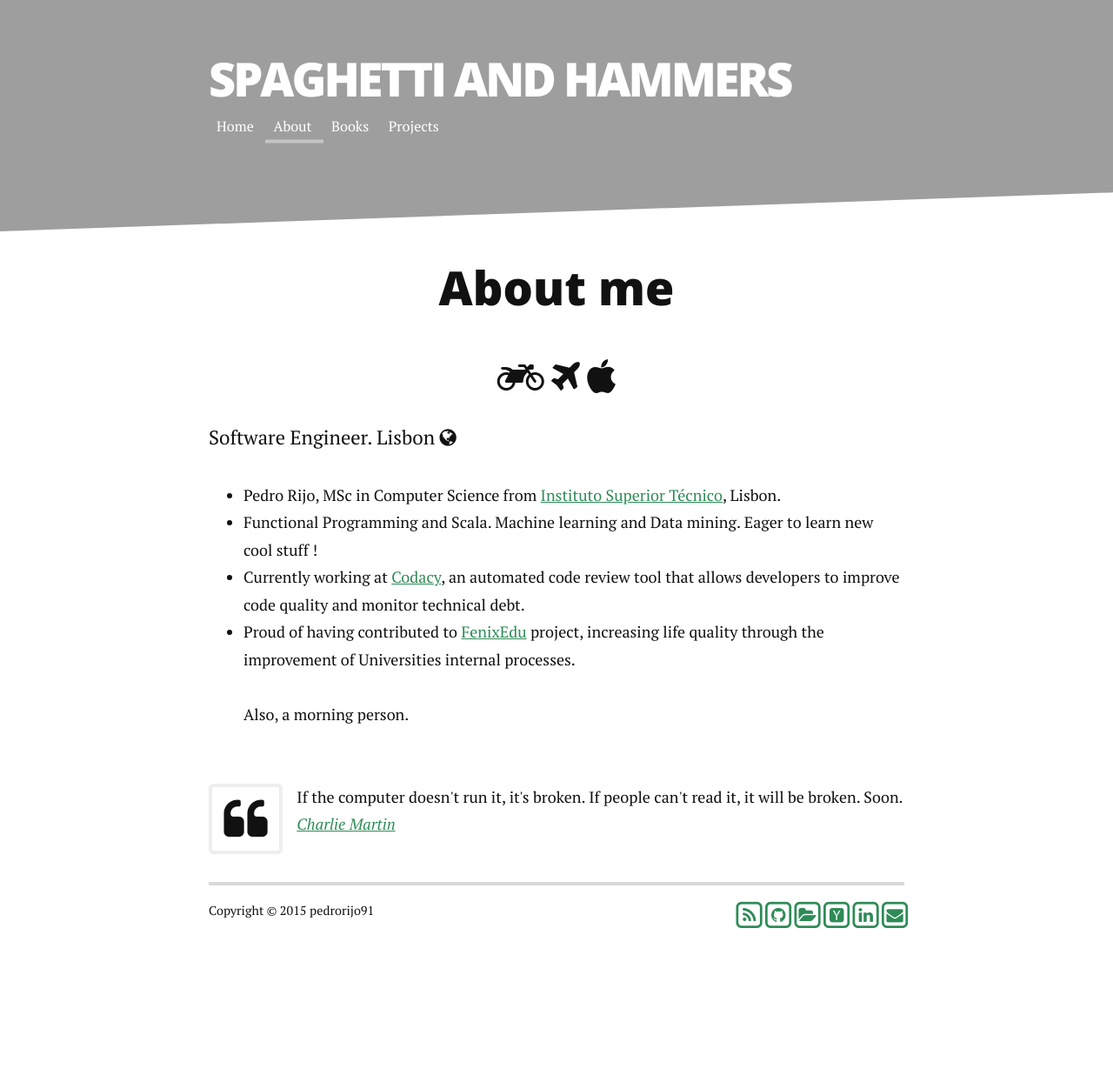
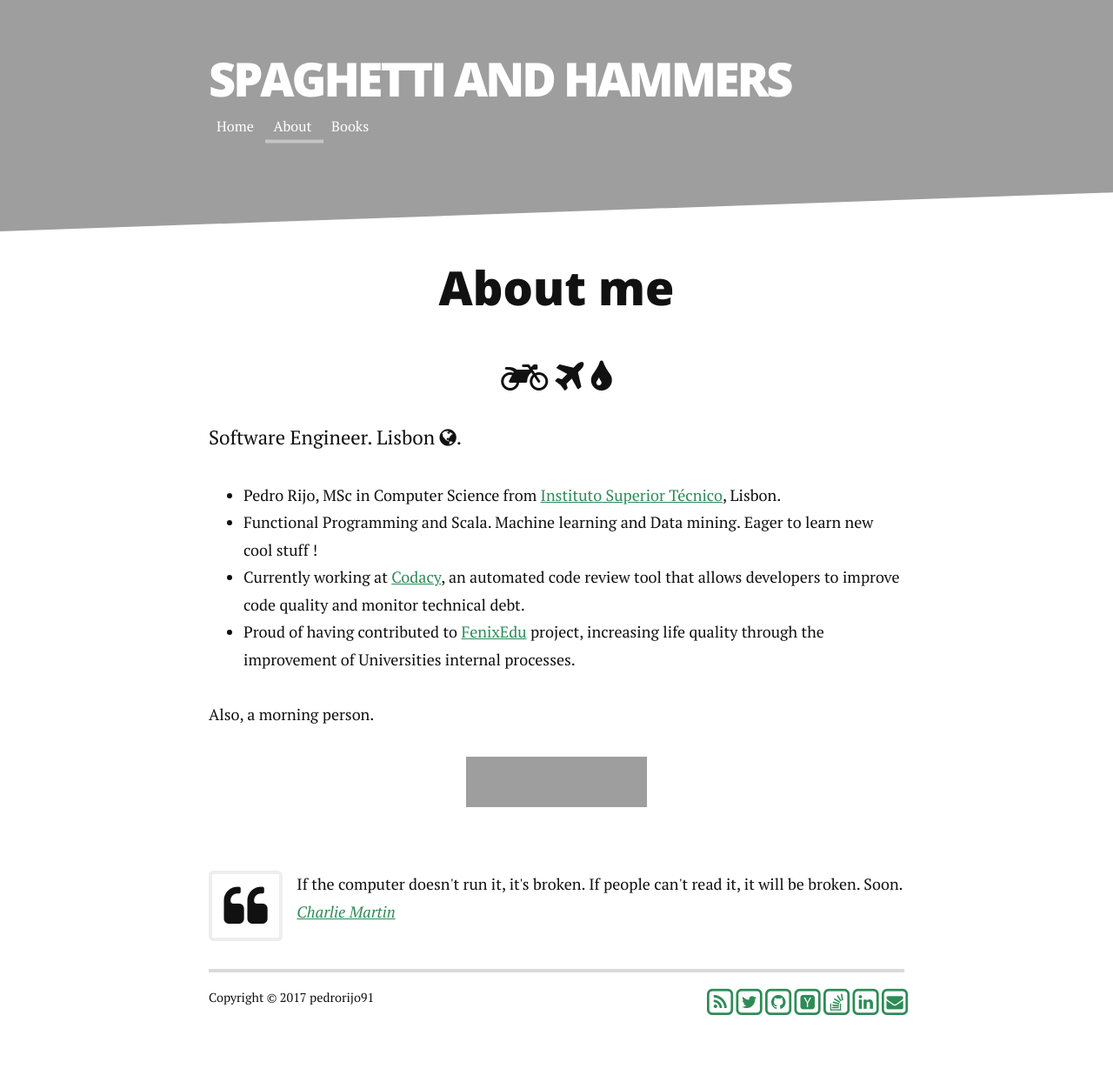
Before and after one commit to pedrorijo91/pedrorijo91.github.io, a Jekyll site: the page built from about.html, in a window 1280 px wide. Shown: the whole page at 87% size. Built offline with Jekyll 4.4.1, drawn with Linux system fonts in a browser that asks for light colours; nearby versions of some CDN libraries; comment, search, counter and statistics services are not loaded; before the commit the page ends 1144 px from its top, so only the background shows below that; grey boxes are pictures that could not be loaded.

Commit message:
General improvements
- improve about page: SO badge and minor changes
- improve footer: add/remove icons && fix click link
- hide projects page

```diff
--- a/_config.yml
+++ b/_config.yml
@@ -17,8 +17,8 @@ navigation:
    url: /about
  - title: Books
    url: /books
- - title: Projects
-   url: /projects
+# - title: Projects
+#   url: /projects
 
 author: pedrorijo91
 email: pedrorijo91@gmail.com
--- a/_includes/footer.html
+++ b/_includes/footer.html
@@ -1,6 +1,6 @@
           <div class="footer">
             <div class="container">
-              <p class="copy">Copyright &copy; 2015 pedrorijo91</p>
+              <p class="copy">Copyright &copy; 2017 pedrorijo91</p>
 
               <div class="footer-links">
                 <ul class="noList">
@@ -10,49 +10,47 @@
                       <i class="fa fa-rss fa-stack-1x"></i>
                     </span>
                   </a></li>
-                  {% comment %}
-                  <li><a href="https://twitter.com/{{ site.twitter_username }}" onclick="trackOutboundLink('https://twitter.com/{{ site.twitter_username }}'); return false;">
+                  <li><a href="https://twitter.com/{{ site.twitter_username }}" onclick="trackOutboundLink('https://twitter.com/{{ site.twitter_username }}'); return true;">
                     <span class="fa-stack fa-lg">
                       <i class="fa fa-square-o fa-stack-2x"></i>
                       <i class="fa fa-twitter fa-stack-1x"></i>
                     </span>
                   </a></li>
-                  {% endcomment %}
-                  <li><a href="https://github.com/{{ site.github_username }}" onclick="trackOutboundLink('https://github.com/{{ site.github_username }}'); return false;">
+                  <li><a href="https://github.com/{{ site.github_username }}" onclick="trackOutboundLink('https://github.com/{{ site.github_username }}'); return true;">
                     <span class="fa-stack fa-lg">
                       <i class="fa fa-square-o fa-stack-2x"></i>
                       <i class="fa fa-github fa-stack-1x"></i>
                     </span>
                   </a></li>
                   {% comment %}
-                  <li><a href="https://bitbucket.org/{{ site.bitbucket_username }}" onclick="trackOutboundLink('https://bitbucket.org/{{ site.bitbucket_username }}'); return false;">
+                  <li><a href="https://bitbucket.org/{{ site.bitbucket_username }}" onclick="trackOutboundLink('https://bitbucket.org/{{ site.bitbucket_username }}'); return true;">
                     <span class="fa-stack fa-lg">
                       <i class="fa fa-square-o fa-stack-2x"></i>
                       <i class="fa fa-bitbucket fa-stack-1x"></i>
                     </span>
                   </a></li>
                   {% endcomment %}
-                   <li><a href="http://{{ site.devport_username }}.devport.co/" onclick="trackOutboundLink('http://{{ site.devport_username }}.devport.co/'); return false;">
+                  {% comment %}
+                   <li><a href="http://{{ site.devport_username }}.devport.co/" onclick="trackOutboundLink('http://{{ site.devport_username }}.devport.co/'); return true;">
                     <span class="fa-stack fa-lg">
                       <i class="fa fa-square-o fa-stack-2x"></i>
                       <i class="fa fa-folder-open fa-stack-1x"></i>
                     </span>
                   </a></li>
-                  <li><a href="https://news.ycombinator.com/user?id={{ site.hackernews_username }}" onclick="trackOutboundLink('https://news.ycombinator.com/user?id={{ site.hackernews_username }}'); return false;">
+                  {% endcomment %}
+                  <li><a href="https://news.ycombinator.com/user?id={{ site.hackernews_username }}" onclick="trackOutboundLink('https://news.ycombinator.com/user?id={{ site.hackernews_username }}'); return true;">
                   <span class="fa-stack fa-lg">
                     <i class="fa fa-square-o fa-stack-2x"></i>
                     <i class="fa fa-hacker-news fa-stack-1x"></i>
                   </span>
                   </a></li>
-                  {% comment %}
-                  <li><a href="http://stackoverflow.com/users/{{ site.stackoverflow_username }}" onclick="trackOutboundLink('http://stackoverflow.com/users/{{ site.stackoverflow_username }}'); return false;">
+                  <li><a href="http://stackoverflow.com/users/{{ site.stackoverflow_username }}" onclick="trackOutboundLink('http://stackoverflow.com/users/{{ site.stackoverflow_username }}'); return true;">
                   <span class="fa-stack fa-lg">
                     <i class="fa fa-square-o fa-stack-2x"></i>
                     <i class="fa fa-stack-overflow fa-stack-1x"></i>
                   </span>
                   </a></li>
-                  {% endcomment %}
-                  <li><a href="https://www.linkedin.com/in/{{ site.linkedin_username }}" onclick="trackOutboundLink('https://www.linkedin.com/in/{{ site.linkedin_username }}'); return false;">
+                  <li><a href="https://www.linkedin.com/in/{{ site.linkedin_username }}" onclick="trackOutboundLink('https://www.linkedin.com/in/{{ site.linkedin_username }}'); return true;">
                     <span class="fa-stack fa-lg">
                       <i class="fa fa-square-o fa-stack-2x"></i>
                       <i class="fa fa-linkedin fa-stack-1x"></i>
@@ -75,7 +73,7 @@
                 </ul>
               </div>
             </div>
-          </div><!-- end .footer -->
+          </div>
 
     </body>
 </html>
--- a/about.html
+++ b/about.html
@@ -5,32 +5,21 @@ title: About
 
 <div class="post">
 	<h1 class="pageTitle">About me</h1>
-	<h3 class="pageTitle"><i class="fa fa-motorcycle fa-lg"></i> <i class="fa fa-plane fa-lg"></i> <i class="fa fa-apple fa-lg"></i></h3>
-	<p class="intro">Software Engineer. Lisbon <i class="fa fa-globe"></i>
-</p>
+	<h3 class="pageTitle"><i class="fa fa-motorcycle fa-lg"></i> <i class="fa fa-plane fa-lg"></i> <i class="fa fa-tint fa-lg"></i></h3>
+	<p class="intro">Software Engineer. Lisbon <i class="fa fa-globe"></i>.</p>
 
 	<ul>
-
-		<li>
-			Pedro Rijo, MSc in Computer Science from <a href="http://tecnico.ulisboa.pt/">Instituto Superior Técnico</a>, Lisbon.</br>
-		</li>
-		<li>
-			Functional Programming and Scala. Machine learning and Data mining. Eager to learn new cool stuff !
-		</li>
-		<li>
-			Currently working at <a href="https://www.codacy.com">Codacy</a>, an automated code review tool that allows developers to improve code quality and monitor technical debt.
-		</li>
-		<li>
-			Proud of having contributed to <a href="http://fenixedu.org/">FenixEdu</a> project, increasing life quality through the improvement of Universities internal processes.
-		</li>
-		</br>
-		<p>
-			Also, a morning person.
-		</p>
+		<li>Pedro Rijo, MSc in Computer Science from <a href="http://tecnico.ulisboa.pt/">Instituto Superior Técnico</a>, Lisbon.</li>
+		<li>Functional Programming and Scala. Machine learning and Data mining. Eager to learn new cool stuff !</li>
+		<li>Currently working at <a href="https://www.codacy.com">Codacy</a>, an automated code review tool that allows developers to improve code quality and monitor technical debt.</li>
+		<li>Proud of having contributed to <a href="http://fenixedu.org/">FenixEdu</a> project, increasing life quality through the improvement of Universities internal processes.</li>
 	</ul>
 
+	<p>Also, a morning person.</p>
 
-</br>
+	<p align="center">
+		<a href="http://stackoverflow.com/users/4398050/pedrorijo91"><img src="http://stackoverflow.com/users/flair/4398050.png" width="208" height="58" alt="profile for pedrorijo91 at Stack Overflow, Q&amp;A for professional and enthusiast programmers" title="profile for pedrorijo91 at Stack Overflow, Q&amp;A for professional and enthusiast programmers"></a>
+	</p>
 
 	<i class="fa fa-quote-left fa-3x pull-left fa-border"></i> If the computer doesn't run it, it's broken. If people can't read it, it will be broken. Soon.</br>
 	<cite><a href="http://stackoverflow.com/a/522831">Charlie Martin</a></cite>
```
